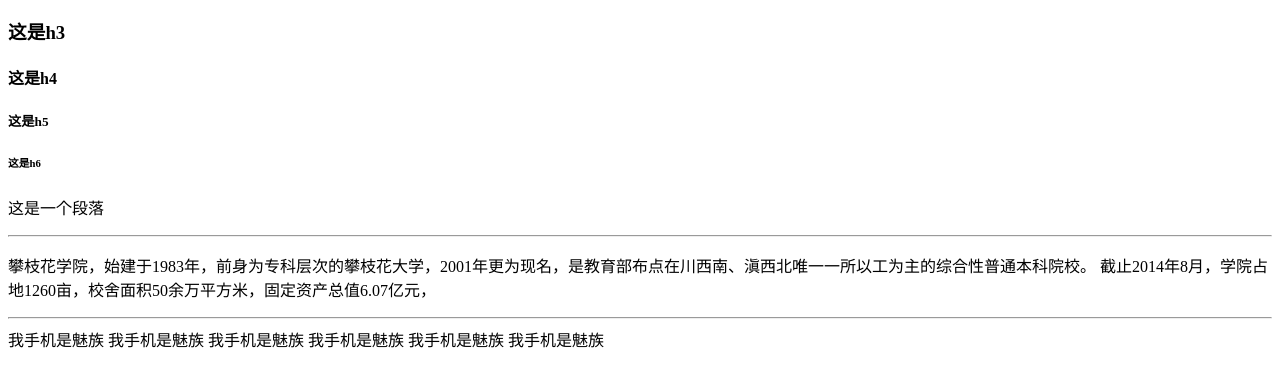
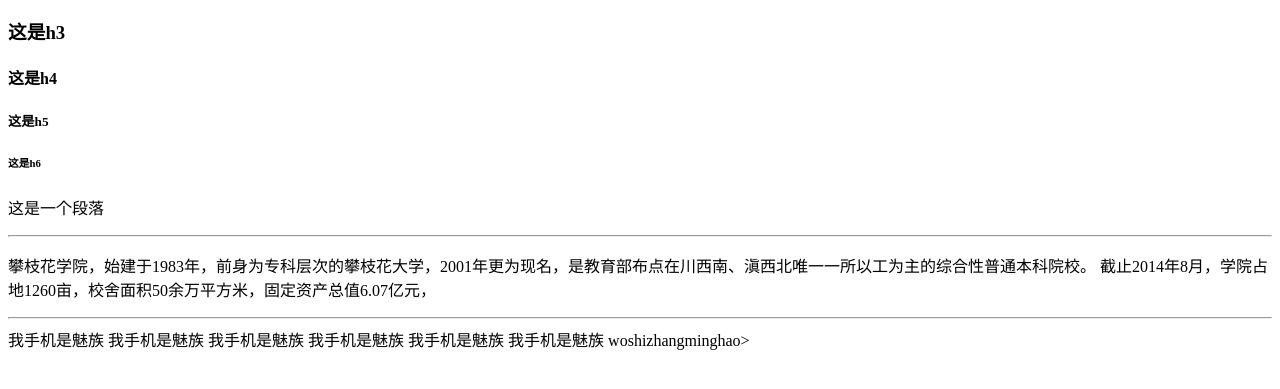
Before and after one commit to 569015648/StudyCode, a plain HTML site: page index.html in a window 1280 px wide. Shown: the part 163-552 px from the top of the page. Drawn offline with Linux system fonts and the light colour scheme.

Commit message:
Update index.html
添加了p标签我是张明浩

```diff
--- a/index.html
+++ b/index.html
@@ -26,6 +26,6 @@
       <h>我手机是魅族</h>
       <h>我手机是魅族</h>
       <h>我手机是魅族</h>
-
+      <h>woshizhangminghao>
 </body>
 </html>
```
